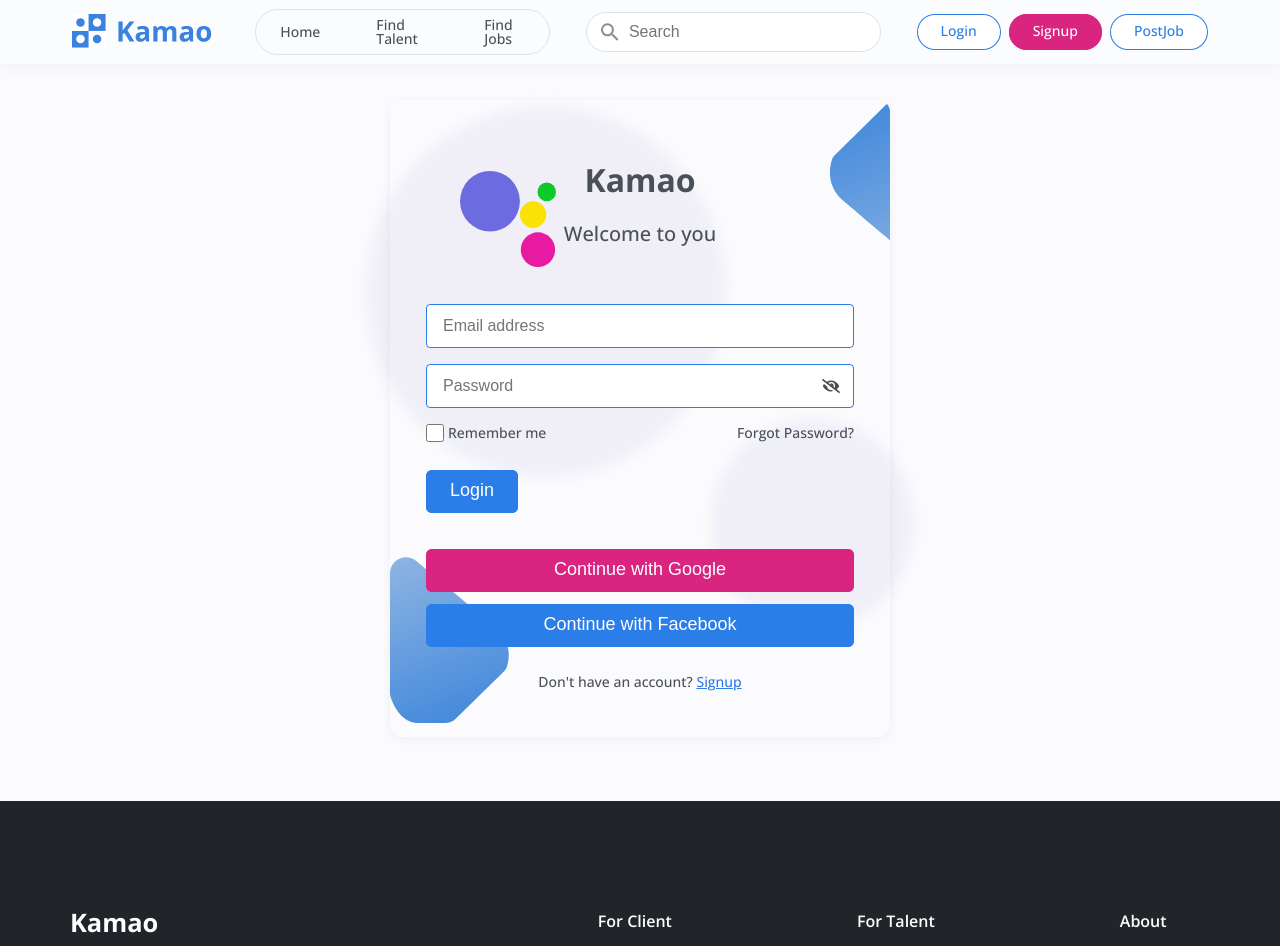
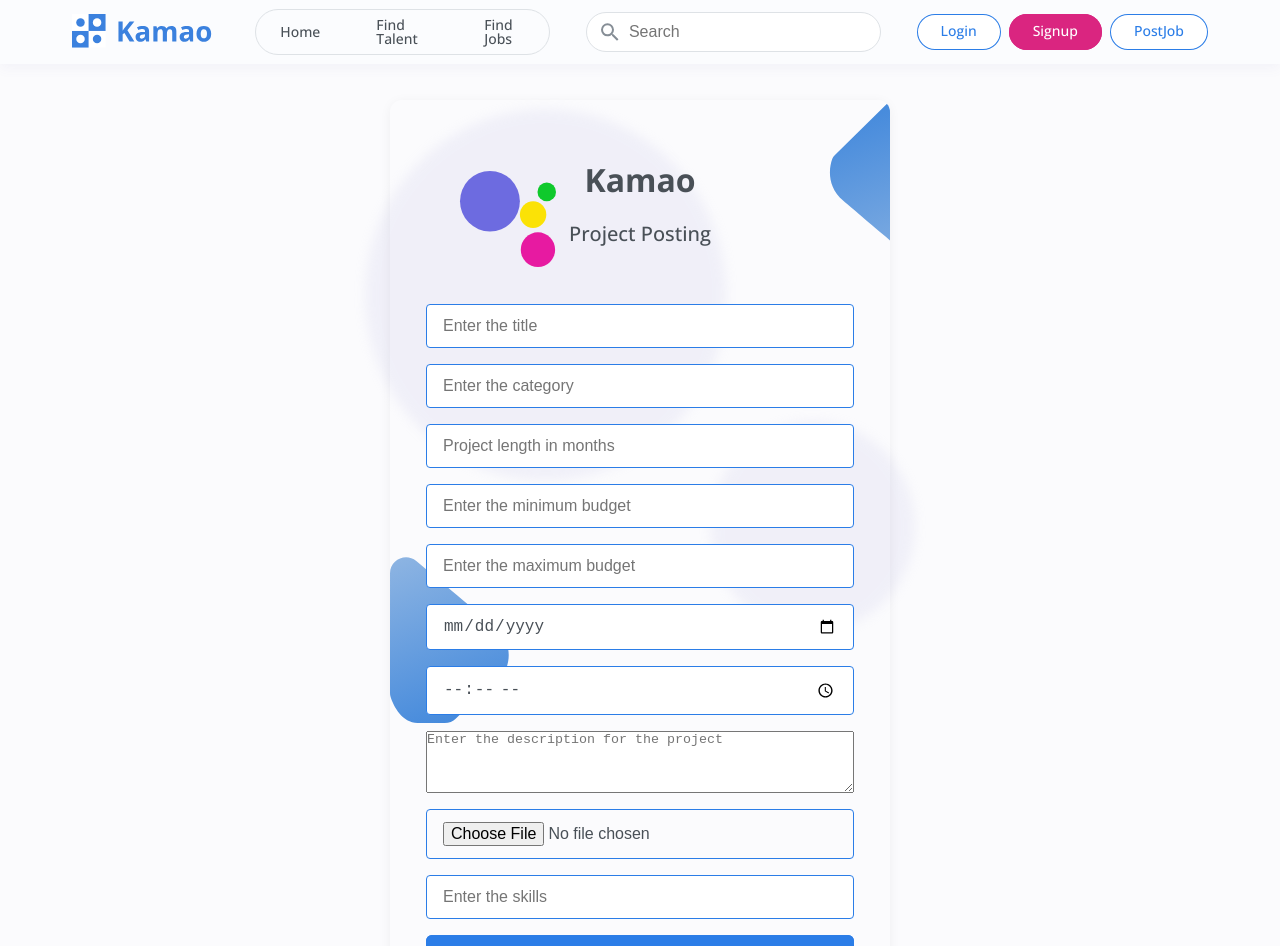
Before and after one commit to Nischal2015/minor_project, a React (Create React App) app in the folder frontend/: page /postjob in a window 1280 px wide. Shown: the top 946 px of the page. Built offline with nearby package versions, Linux system fonts and the light colour scheme.

Commit message:
Created the interface for posting the jobs

```diff
--- a/frontend/src/components/UI/Input/LoginInput.js
+++ b/frontend/src/components/UI/Input/LoginInput.js
@@ -1,19 +1,99 @@
-import React from "react";
+import React, { useState } from "react";
 import styles from "./Input.module.scss";
 
 const LoginInput = ({ type, name, placeholder, register, errors }) => {
   return (
     <div className={styles["form-control"]}>
-      <input
-        className={styles.input__text}
-        type={type}
-        name={name}
-        placeholder={placeholder}
-        aria-required='true'
-        {...register(name, { required: true })}
-      />
+      {(() => {
+        if (type === "number") {
+          return (
+            <React.Fragment>
+              <input
+                className={styles.input__text}
+                type={type || "text"} // email
+                name={name} // email
+                placeholder={placeholder} // Email address
+                aria-required="true"
+                min="1"
+                {...register(name, { required: true, valueAsNumber: true })}
+              />
 
-      {errors[name] && <p className={styles.error}>This field is required</p>}
+              {errors[name] && (
+                <p className={styles.error}>This field is required</p>
+              )}
+            </React.Fragment>
+          );
+        } else if (type === "file") {
+          return (
+            <React.Fragment>
+              <input
+                className={styles.input__text}
+                type={type || "text"} // email
+                name={name} // email
+                placeholder={placeholder} // Email address
+                aria-required="true"
+                accept="image/*,.pdf,.doc,.docx"
+                // value={selectedFile}
+                {...register(name, {
+                  required: true,
+                })}
+              />
+              {errors[name] && (
+                <p className={styles.error}>This field is required</p>
+              )}
+            </React.Fragment>
+          );
+        } else {
+          return (
+            <React.Fragment>
+              <input
+                className={styles.input__text}
+                type={type || "text"} // email
+                name={name} // email
+                placeholder={placeholder} // Email address
+                aria-required="true"
+                {...register(name, { required: true })}
+              />
+
+              {errors[name] && (
+                <p className={styles.error}>This field is required</p>
+              )}
+            </React.Fragment>
+          );
+        }
+      })()}
+      {/* {type === "number" ? (
+        <React.Fragment>
+          <input
+            className={styles.input__text}
+            type={type || "text"} // email
+            name={name} // email
+            placeholder={placeholder} // Email address
+            aria-required="true"
+            min="1"
+            {...register(name, { required: true })}
+          />
+
+          {errors[name] && (
+            <p className={styles.error}>This field is required</p>
+          )}
+        </React.Fragment>
+      ) : (
+        <React.Fragment>
+          <input
+            className={styles.input__text}
+            type={type || "text"} // email
+            name={name} // email
+            placeholder={placeholder} // Email address
+            aria-required="true"
+            {...register(name, { required: true })}
+          />
+
+          {errors[name] && (
+            <p className={styles.error}>This field is required</p>
+          )}
+        </React.Fragment>
+      )} */}
     </div>
   );
 };
--- a/frontend/src/pages/Entry/PostJob.js
+++ b/frontend/src/pages/Entry/PostJob.js
@@ -2,13 +2,10 @@
 import Button from "../../components/UI/Button/Button";
 import Card from "../../components/UI/Card/Card";
 import LoginInput from "../../components/UI/Input/LoginInput";
-import PasswordInput from "../../components/UI/Input/PasswordInput";
 
-// import axios from "axios";
+import axios from "axios";
 
 import { useForm } from "react-hook-form";
-
-import { Link, useLocation, useNavigate } from "react-router-dom";
 
 import styles from "./Login.module.scss";
 
@@ -20,46 +17,48 @@
     formState: { errors, isSubmitSuccessful },
   } = useForm({
     defaultValues: {
-      email: "",
-      password: "",
-      repassword: "",
+      title: "",
+      category: "",
+      projectLength: null,
+      MinBudget: null,
+      MaxBudget: null,
+      BidDeadline: null,
+      BidDeadTime: null,
+      Description: "",
+      ProjectFile: "",
+      Skills: "",
     },
   });
 
-  // const registerUser = async (formData) => {
-  //   try {
-  //     const response = await axios.post("/register/", formData);
-  //     console.log(response);
-  //   } catch (error) {
-  //     console.log(error);
-  //   }
-  // };
-
-  const [containsSignup, setContainsSignup] = useState(false);
-
-  let location = useLocation();
-  const navigate = useNavigate();
-
-  const locationPath = location.pathname;
+  const registerUser = async (formData) => {
+    try {
+      const response = await axios.post("/register/", formData);
+      console.log(response);
+    } catch (error) {
+      console.log(error);
+    }
+  };
 
   // This is used to reset the form on succesful submission
-  useEffect(() => {
-    if (isSubmitSuccessful) {
-      reset({
-        email: "",
-        password: "",
-      });
-    }
-  }, [reset, isSubmitSuccessful]);
+  // useEffect(() => {
+  //   if (isSubmitSuccessful) {
+  //     reset({
+  //       email: "",
+  //       password: "",
+  //     });
+  //   }
+  // }, [reset, isSubmitSuccessful]);
 
-  useEffect(() => {
-    setContainsSignup(locationPath.includes("signup"));
-  }, [locationPath]);
+  // const file = e.target.files[0];
+  // if (file.size > 1 * 1024 * 1024) alert("File size is large");
 
   return (
     <form
       onSubmit={handleSubmit((data) => {
         console.log(data);
+        registerUser(data);
+        if (data.ProjectFile[0].size > 1 * 1024 * 1024)
+          alert("File size is large");
         // Later will be handled for fetching data from database
       })}
     >
@@ -68,78 +67,110 @@
           <h2 className="heading--secondary" id="kamao">
             Kamao
           </h2>
-          <span>Welcome to you</span>
+          <span>Project Posting</span>
         </div>
         <div className={styles.login__description}>
           {/* Email */}
           <LoginInput
-            type="email"
-            name="email"
-            placeholder="Email address"
+            type="text"
+            name="title"
+            placeholder="Enter the title"
             register={register}
             errors={errors}
           />
 
-          {/* Password */}
-          <PasswordInput
-            name="password"
-            placeholder="Password"
+          <LoginInput
+            type="text"
+            name="category"
+            placeholder="Enter the category"
+            register={register}
             errors={errors}
-            register={register}
           />
 
-          {/* Retype password */}
-          {containsSignup && (
-            <PasswordInput
-              name="repassword"
-              placeholder="Retype Password"
-              errors={errors}
-              register={register}
-            />
+          <LoginInput
+            type="number"
+            name="projectLength"
+            placeholder="Project length in months"
+            register={register}
+            errors={errors}
+          />
+
+          <LoginInput
+            type="number"
+            name="MinBudget"
+            placeholder="Enter the minimum budget"
+            register={register}
+            errors={errors}
+          />
+
+          <LoginInput
+            type="number"
+            name="MaxBudget"
+            placeholder="Enter the maximum budget"
+            register={register}
+            errors={errors}
+          />
+
+          <LoginInput
+            type="date"
+            name="BidDeadline"
+            placeholder="Enter the deadline for bid"
+            register={register}
+            errors={errors}
+          />
+
+          <LoginInput
+            type="time"
+            name="BidDeadTime"
+            placeholder="Enter the deadline for time"
+            register={register}
+            errors={errors}
+          />
+
+          <textarea
+            name="Description"
+            rows="4"
+            cols="50"
+            placeholder="Enter the description for the project"
+            {...register("Description", {
+              required: true,
+            })}
+          />
+          {errors.Description && (
+            <p style={{ color: "red", marginTop: "0.8rem" }}>
+              This field is required
+            </p>
           )}
 
-          <div className={styles.login__constraints}>
-            <span>
-              <input type="checkbox" id="remember" />
-              <label htmlFor="remember">Remember me</label>
-            </span>
-            <span>Forgot Password?</span>
-          </div>
+          {/* <LoginInput
+            type="text"
+            name="Description"
+            placeholder="Enter the description for project"
+            register={register}
+            errors={errors}
+          /> */}
+
+          <LoginInput
+            type="file"
+            name="ProjectFile"
+            placeholder="Add File"
+            register={register}
+            errors={errors}
+          />
+
+          <LoginInput
+            type="text"
+            name="Skills"
+            placeholder="Enter the skills"
+            register={register}
+            errors={errors}
+          />
+
+          <Button type="submit">Post</Button>
         </div>
-        <div className={styles.login__footer}>
-          {containsSignup ? (
-            <Button
-              onClick={() => {
-                navigate("username");
-              }}
-            >
-              Signup
-            </Button>
-          ) : (
-            <Button type="submit">Login</Button>
-          )}
-          <div className={styles["login__footer--other"]}>
-            <Button variant="tertiary">Continue with Google</Button>
-            <Button>Continue with Facebook</Button>
-          </div>
-        </div>
-        <p className={styles.login__signup}>
-          {containsSignup ? (
-            <>
-              Already have an account?{" "}
-              <Link to="/login" className={styles["login__signup--link"]}>
-                Login
-              </Link>
-            </>
-          ) : (
-            <>
-              Don't have an account?{" "}
-              <Link to="/signup" className={styles["login__signup--link"]}>
-                Signup
-              </Link>
-            </>
-          )}
-        </p>
+        {/* <div className={styles.login__footer}>
+          <Button type="submit">Post</Button>
+        </div> */}
       </Card>
     </form>
   );
```
Also changed, not shown: frontend/src/pages/Entry/Login.js (+15 -15 lines).
